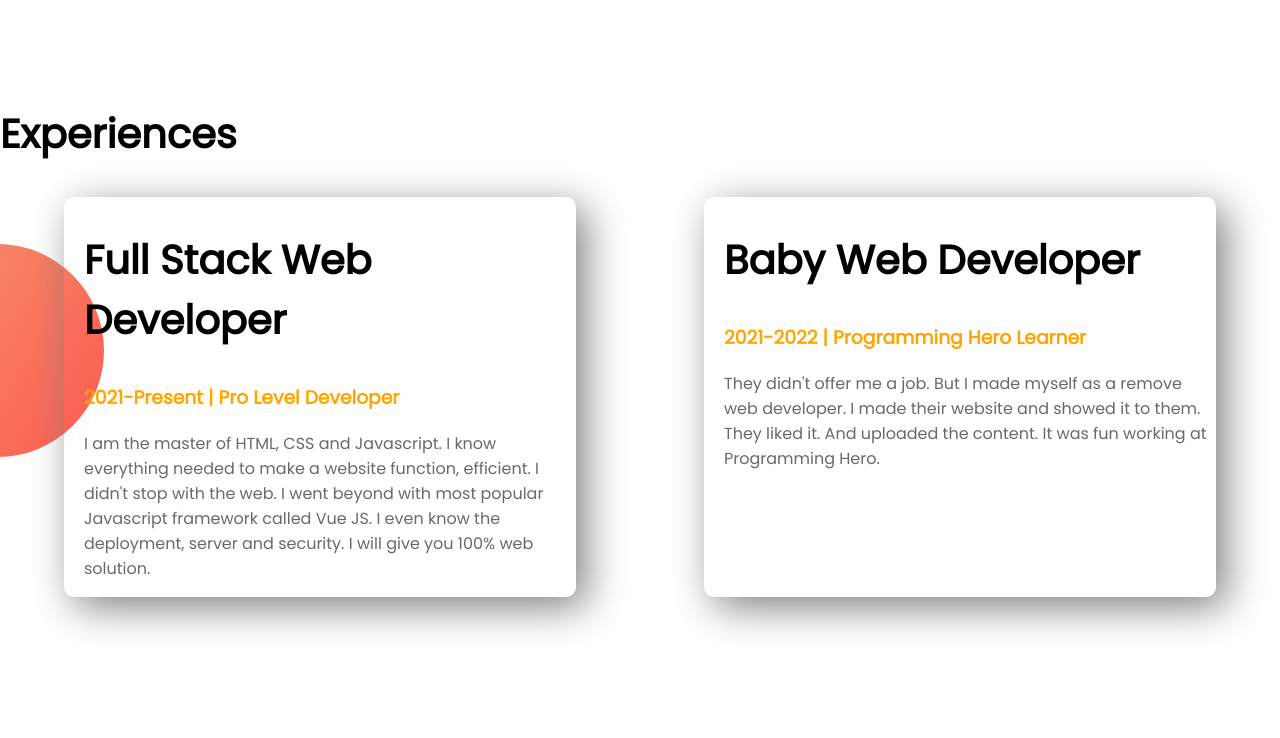
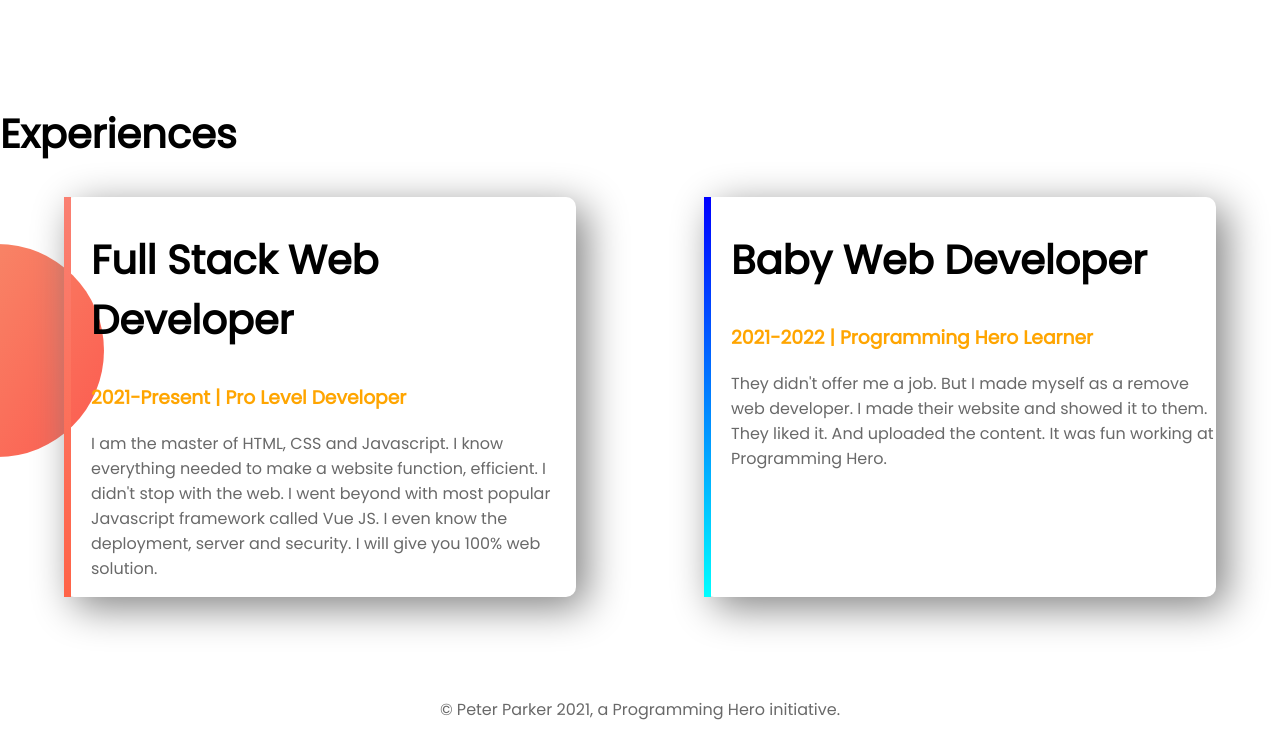
Before and after one commit to onny2010/developer-portfolio, a plain HTML site: page index.html in a window 1280 px wide. Shown: the part 1123-1861 px from the top of the page. Before the commit the page ends 1820 px from the top, so only its background shows below. Drawn offline with Linux system fonts and the light colour scheme.

Commit message:
footer added

```diff
--- a/index.html
+++ b/index.html
@@ -51,7 +51,7 @@
         <h1>Experiences</h1>
 
         <div class="flexible-container">
-            <div class="experience-item">
+            <div id="web-dev-experience" class="experience-item">
                 <h1>Full Stack Web Developer</h1>
                 <h3 class="orange-color">2021-Present | Pro Level Developer</h3>
                 <p>I am the master of HTML, CSS and Javascript. I know everything needed to make a website function,
@@ -60,7 +60,7 @@
                     JS. I even know the deployment, server and security. I will give you 100% web solution.</p>
             </div>
 
-            <div class="experience-item">
+            <div id="baby-web-experience" class="experience-item">
                 <h1>Baby Web Developer</h1>
                 <h3 class="orange-color">2021-2022 | Programming Hero Learner</h3>
                 <p>They didn't offer me a job. But I made myself as a remove web developer. I made their website and
@@ -69,6 +69,9 @@
             </div>
         </div>
     </section>
+    <footer>
+        <p>© Peter Parker 2021, a Programming Hero initiative.</p>
+    </footer>
 </body>
 
 </html>
--- a/style.css
+++ b/style.css
@@ -62,3 +62,17 @@ p{
     box-shadow: 10px 10px 40px gray;
     border-radius: 10px;
 }
+#web-dev-experience{
+    border-left: 7px solid;
+    border-image: linear-gradient(salmon, tomato);
+    border-image-slice: 1;
+}
+#baby-web-experience{
+    border-left: 7px solid;
+    border-image: linear-gradient(blue, cyan);
+    border-image-slice: 1;
+}
+footer p{
+    text-align: center;
+    color: #696969;
+}
```
